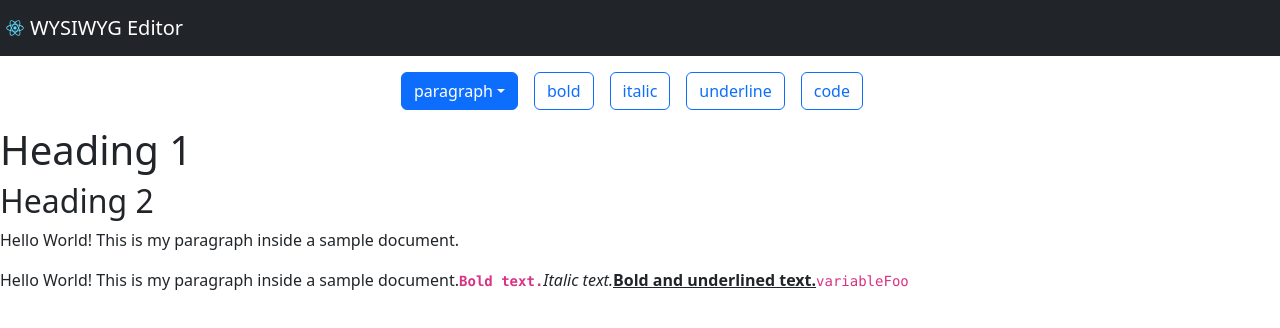
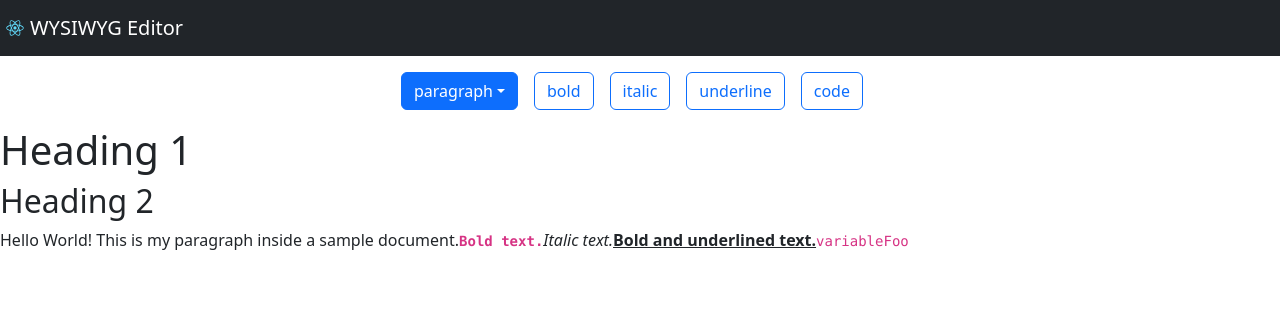
Before and after one commit to peanudge/wysiwyg-editor, a React (Create React App) app: page / in a window 1280 px wide. Shown: the top 328 px of the page. Built offline with nearby package versions, Linux system fonts and the light colour scheme.

Commit message:
Add Hotkey Toggling Character Style

```diff
--- a/package.json
+++ b/package.json
@@ -12,6 +12,7 @@
     "@types/react-dom": "^18.0.0",
     "bootstrap": "^5.2.3",
     "deep-equal": "^2.2.0",
+    "is-hotkey": "^0.2.0",
     "react": "^18.2.0",
     "react-bootstrap": "^2.7.0",
     "react-dom": "^18.2.0",
--- a/src/components/Editor/Editor.tsx
+++ b/src/components/Editor/Editor.tsx
@@ -17,7 +17,7 @@ export function Editor(props: {
 }) {
   const { document, onChange } = props;
   const editor = useMemo(() => withReact(createEditor()), []);
-  const { renderElement, renderLeaf } = useEditorConfig(editor);
+  const { renderElement, renderLeaf, onKeyDown } = useEditorConfig(editor);
   const [selection, setSelection] = useSelection(editor);
 
   const onChangeHandler = useCallback(
@@ -34,7 +34,11 @@ export function Editor(props: {
   return (
     <Slate editor={editor} value={props.document} onChange={onChangeHandler}>
       <Toolbar selection={selection} />
-      <Editable renderElement={renderElement} renderLeaf={renderLeaf} />
+      <Editable
+        renderElement={renderElement}
+        renderLeaf={renderLeaf}
+        onKeyDown={onKeyDown}
+      />
     </Slate>
   );
 }
--- a/src/hook/useEditorConfig.tsx
+++ b/src/hook/useEditorConfig.tsx
@@ -1,13 +1,21 @@
+import React, { useCallback } from "react";
 import { BaseEditor } from "slate";
 import {
   DefaultElement,
-  ReactEditor,
   RenderElementProps,
   RenderLeafProps,
 } from "slate-react";
+import isHotkey from "is-hotkey";
+import { toggleStyle } from "../utils/EditorUtils";
 
-export default function useEditorConfig(editor: BaseEditor & ReactEditor) {
-  return { renderElement, renderLeaf };
+export default function useEditorConfig(editor: BaseEditor) {
+  const onKeyDown = useCallback(
+    (event: React.KeyboardEvent) => {
+      KeyBindings.onKeyDown(editor, event);
+    },
+    [editor]
+  );
+  return { renderElement, renderLeaf, onKeyDown };
 }
 
 function renderElement(props: RenderElementProps) {
@@ -50,3 +58,24 @@ function renderLeaf({ attributes, children, leaf }: RenderLeafProps) {
 
   return <span {...attributes}>{el}</span>;
 }
+
+const KeyBindings = {
+  onKeyDown: (editor: BaseEditor, event: React.KeyboardEvent) => {
+    if (isHotkey("mod+b", event)) {
+      toggleStyle(editor, "bold");
+      return;
+    }
+    if (isHotkey("mod+i", event)) {
+      toggleStyle(editor, "italic");
+      return;
+    }
+    if (isHotkey("mod+c", event)) {
+      toggleStyle(editor, "code");
+      return;
+    }
+    if (isHotkey("mod+u", event)) {
+      toggleStyle(editor, "underline");
+      return;
+    }
+  },
+};
--- a/src/utils/EditorUtils.ts
+++ b/src/utils/EditorUtils.ts
@@ -1,5 +1,4 @@
 import { BaseEditor, Editor } from "slate";
-import { ReactEditor } from "slate-react";
 
 export function getActiveStyles(editor: BaseEditor) {
   return new Set(Object.keys(Editor.marks(editor) ?? {}));
--- a/src/utils/ExampleDocument.ts
+++ b/src/utils/ExampleDocument.ts
@@ -13,13 +13,12 @@ const ExampleDocument: Descendant[] = [
     type: "paragraph",
     children: [
       { text: "Hello World! This is my paragraph inside a sample document." },
+      { text: "Bold text.", bold: true, code: true },
+      { text: "Italic text.", italic: true },
+      { text: "Bold and underlined text.", bold: true, underline: true },
+      { text: "variableFoo", code: true },
     ],
   },
-  { text: "Hello World! This is my paragraph inside a sample document." },
-  { text: "Bold text.", bold: true, code: true },
-  { text: "Italic text.", italic: true },
-  { text: "Bold and underlined text.", bold: true, underline: true },
-  { text: "variableFoo", code: true },
 ];
 
 export default ExampleDocument;
```
Also changed, not shown: 1 other file (tests, documents, lock files or other folders).
